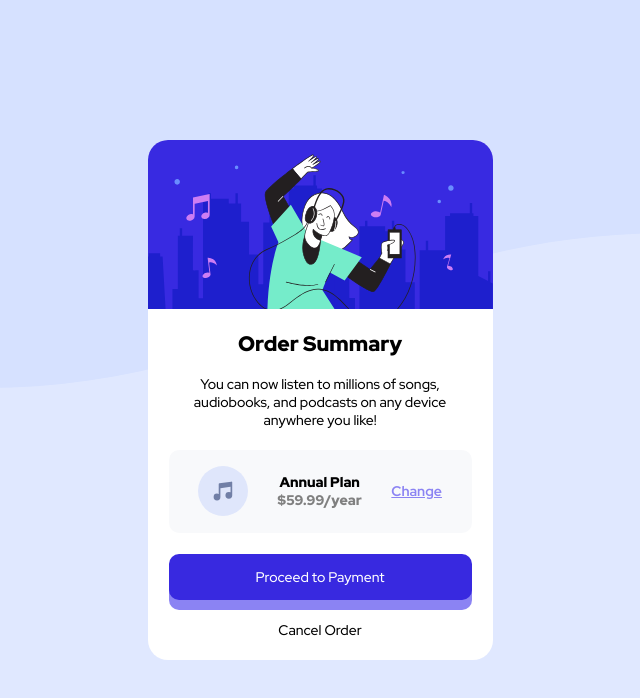
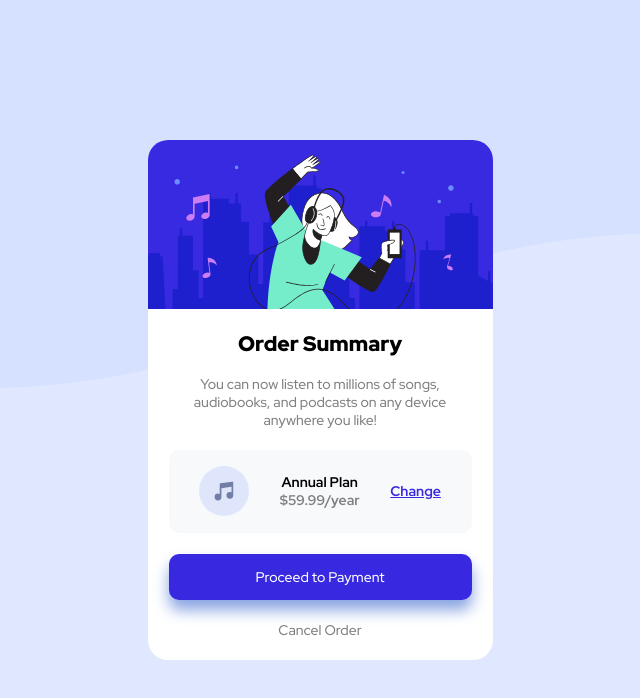
Before and after one commit to aljager1983/order-summary-component, a plain HTML site: page index.html in a window 1280 px wide. Shown: the whole page, without its empty margins (320-960 px from the left). Drawn offline with Linux system fonts and the light colour scheme.

Commit message:
commit 3

```diff
--- a/styles.css
+++ b/styles.css
@@ -2,6 +2,7 @@
     --font: 'Red Hat Display', sans-serif;
     --Paleblue: hsl(225, 100%, 94%);
     --Brightblue: hsl(245, 75%, 52%);
+    --OpaBrightblue: hsl(245, 68%, 62%);
     --Verypaleblue: hsl(225, 100%, 98%);
     --Desaturatedblue: hsla(224, 23%, 55%, 5%);
     --Darkblue: hsl(223, 47%, 23%);
@@ -47,7 +48,7 @@ h1 {
 }
 
 h2, h3 {
-    font-weight: 900;
+    font-weight: 700;
     font-size: 1rem;
     padding: 0;
     margin: 0;
@@ -62,7 +63,7 @@ h4 {
     text-decoration: underline;
     font-size: .9 rem;
     font-weight: 700;
-    color: #8b83f3;
+    color: var(--Brightblue);
 }
 
 h4:hover {
@@ -71,6 +72,7 @@ h4:hover {
 p {
     font-size: 1rem;
     font-weight: 500;
+    color: grey;
 }
 
 .pricing {
@@ -99,15 +101,21 @@ p {
     margin: 1.5rem;
     padding: 1rem;
     border-radius: 10px;
-    box-shadow: 0px 10px #8b83f3;
+    box-shadow: 0px 10px 15px hsl(222, 62%, 71%);
 }
 
 .button:hover {
     cursor:pointer;
+    background: var(--OpaBrightblue);
 }
 
 .cancel {
     margin-bottom: 1.5rem;
+    color: grey;
+}
+.cancel:hover {
+    cursor:pointer;
+    color:black;
 }
 
 @media screen and (min-width: 376px) {
```
